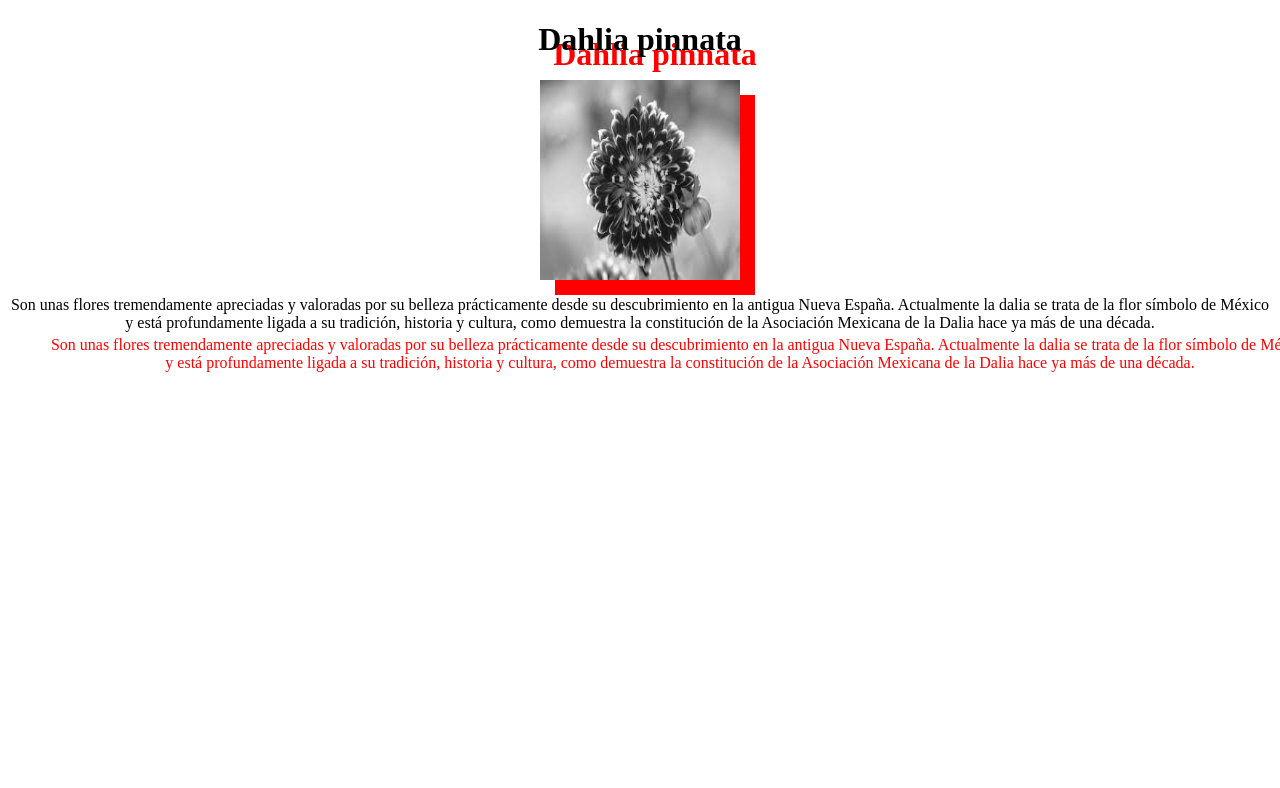
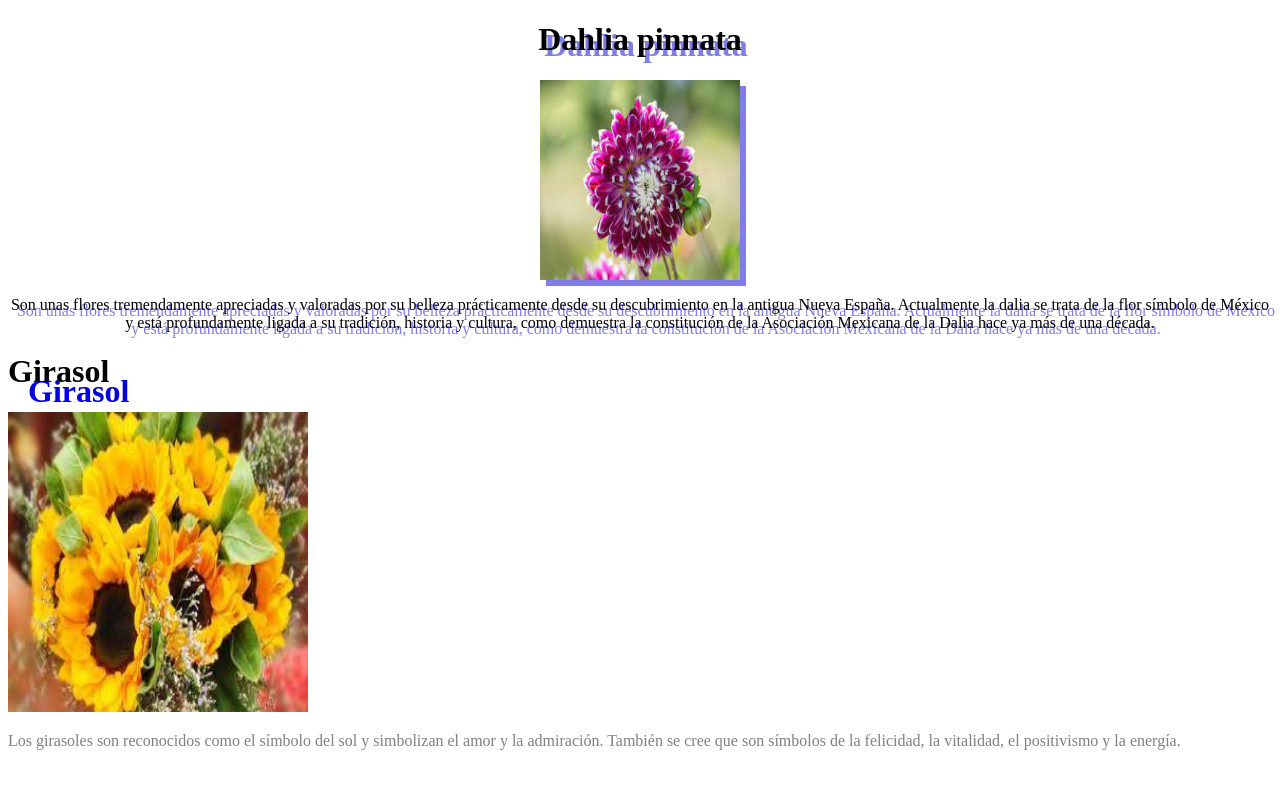
Before and after one commit to marianabc2006/html-marianabc, a website: page index.html in a window 1280 px wide. Drawn offline with Linux system fonts and the light colour scheme.

Commit message:
Tarea3 Se adelantó la tarea 3

```diff
--- a/index.html
+++ b/index.html
@@ -12,7 +12,7 @@
       Dahlia pinnata
     </h1>
     <img src="Imágenes/flor.png" id="Flor1" width="200px" height="200px" />
-    <p id="Flor2">
+    <p id="Flor1">
       Son unas flores tremendamente apreciadas y valoradas por su belleza
       prácticamente desde su descubrimiento en la antigua Nueva España.
       Actualmente la dalia se trata de la flor símbolo de México y está
@@ -20,5 +20,19 @@
       constitución de la Asociación Mexicana de la Dalia hace ya más de una
       década.
     </p>
+    <h1 id="Flor2">
+      Girasol
+    </h1>
+    <img
+      src="Imágenes/descarga2.png"
+      class="Flor3"
+      width="300px"
+      height="300px"
+    />
+    <p class="Flor3">
+      Los girasoles son reconocidos como el símbolo del sol y simbolizan el amor
+      y la admiración. También se cree que son símbolos de la felicidad, la
+      vitalidad, el positivismo y la energía.
+    </p>
   </body>
 </html>
--- a/style.css
+++ b/style.css
@@ -3,13 +3,23 @@
   text-align: center;
   margin-left: auto;
   margin-right: auto;
-  filter: grayscale(100%) drop-shadow(15px 15px red);
+  filter: grayscale(5%) drop-shadow(6px 6px rgb(128, 126, 230));
+  color: rgb(0, 0, 0);
 }
 
 #Flor2 {
   display: block;
+  text-align: left;
   margin-left: auto;
   margin-right: auto;
-  text-align: center;
-  filter: grayscale(100%) drop-shadow(40px 40px red);
+  filter: grayscale(5%) drop-shadow(20px 20px rgb(4, 0, 221));
+  color: rgb(0, 0, 0);
 }
+.Flor3 {
+  display: block drop-shadow(10px 10px rgb(4, 0, 221));
+  text-align: left;
+  border-image-width: gray;
+  margin-left: auto;
+  margin-right: auto;
+  color: gray;
+}
```
Also changed, not shown: Imágenes/descarga2.png (added), Imágenes/rosas.png (added).
